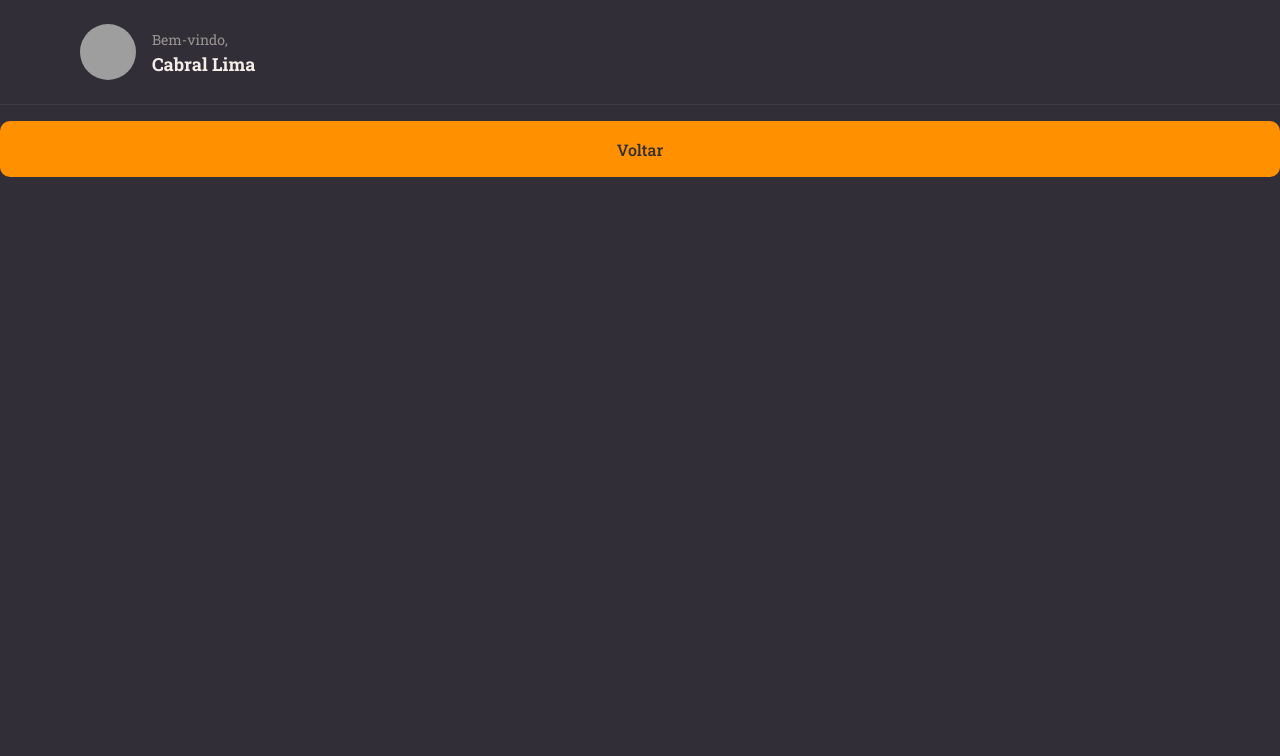
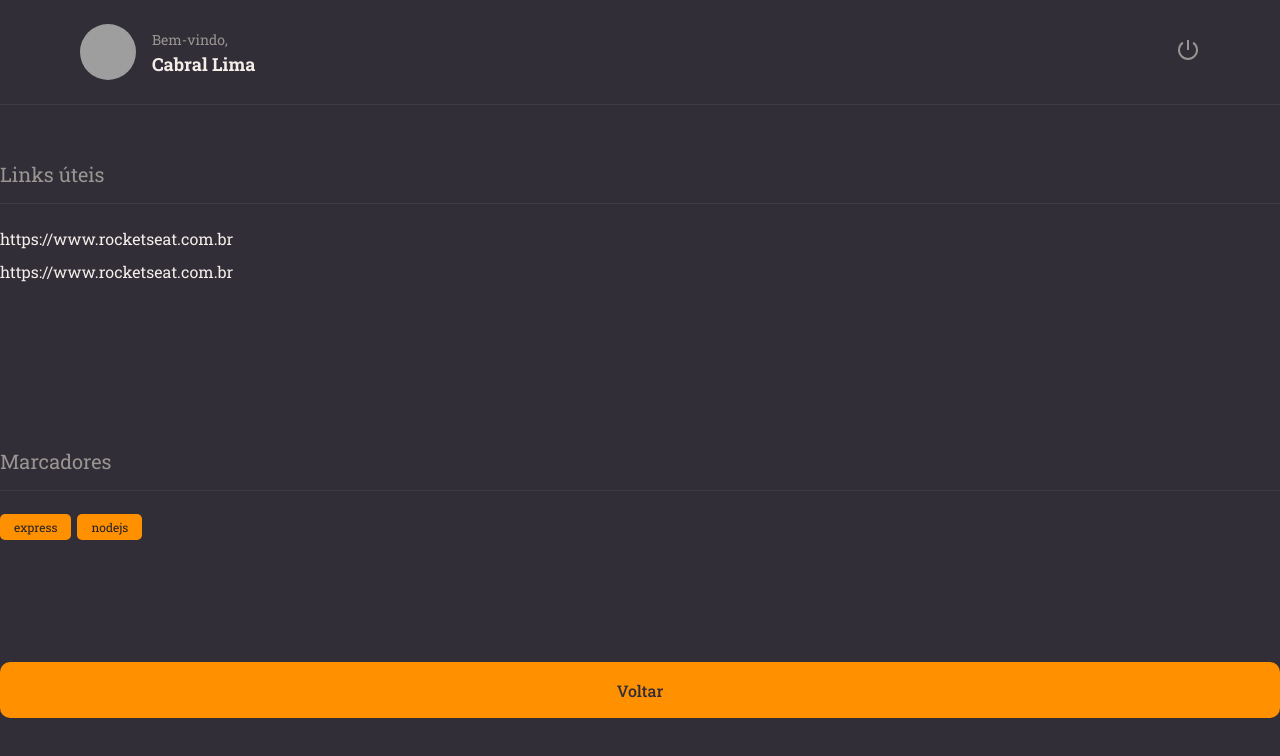
Before and after one commit to cabrallimaneto/rocketnotes, a React (Vite) app: page / in a window 1280 px wide. Shown: the top 756 px of the page. Built offline with nearby package versions, Linux system fonts and the light colour scheme; grey boxes are pictures that could not be loaded.

Commit message:
create components section, tag

```diff
--- a/package.json
+++ b/package.json
@@ -10,7 +10,9 @@
   },
   "dependencies": {
     "react": "^18.2.0",
-    "react-dom": "^18.2.0"
+    "react-dom": "^18.2.0",
+    "react-icons": "^4.7.1",
+    "styled-components": "^5.3.6"
   },
   "devDependencies": {
     "@types/react": "^18.0.27",
--- a/src/components/Header/index.jsx
+++ b/src/components/Header/index.jsx
@@ -1,4 +1,6 @@
-import { Container, Profile } from "./styles";
+import { RiShutDownLine } from "react-icons/ri"
+
+import { Container, Profile, Logout } from "./styles";
 
 export function Header() {
 
@@ -12,7 +14,13 @@
           <strong>Cabral Lima</strong>
         </div>
       </Profile>
+      <Logout>
+
+        <RiShutDownLine />
+
+      </Logout>
+
     </Container>
-  )
+  );
 
 }
--- a/src/components/Header/styles.js
+++ b/src/components/Header/styles.js
@@ -57,3 +57,17 @@
   }
 
 `;
+
+export const Logout = styled.button`
+
+  border: none;
+  background: none;
+
+  > svg {
+
+    color: ${({ theme }) => theme.COLORS.GRAY_100};
+    font-size: 24px;
+
+  }
+
+`;
--- /dev/null
+++ b/src/components/Section/index.jsx
@@ -0,0 +1,16 @@
+import { Container } from "./styles";
+
+export function Section({ title, children }) {
+
+
+  return (
+    <Container>
+
+      <h2>{title}</h2>
+
+      {children}
+
+    </Container>
+  );
+
+}
--- /dev/null
+++ b/src/components/Section/styles.js
@@ -0,0 +1,22 @@
+import styled from "styled-components";
+
+export const Container = styled.section`
+
+  margin: 56px 0 28px;
+
+  > h2 {
+
+    border-bottom-width: 1px;
+    border-bottom-style: solid;
+    border-bottom-color: ${({ theme }) => theme.COLORS.BACKGROUND_700};
+
+    padding-bottom: 16px;
+    margin-bottom: 24px;
+
+    color: ${({ theme }) => theme.COLORS.GRAY_100};
+    font-size: 20px;
+    font-weight: 400;
+
+  }
+
+`;
--- /dev/null
+++ b/src/components/Tag/index.jsx
@@ -0,0 +1,12 @@
+import { Container} from "./styles";
+
+export function Tag({ title }){
+
+
+  return (
+    <Container>
+      {title}
+    </Container>
+  );
+
+}
--- /dev/null
+++ b/src/components/Tag/styles.js
@@ -0,0 +1,12 @@
+import styled from "styled-components";
+
+export const Container = styled.span`
+
+  font-size: 12px;
+  padding: 5px 14px;
+  border-radius: 5px;
+  margin-right: 6px;
+  color: ${({ theme }) => theme.COLORS.BACKGROUND_900};
+  background-color: ${({ theme }) => theme.COLORS.ORANGE};
+
+`;
--- a/src/pages/Details/index.jsx
+++ b/src/pages/Details/index.jsx
@@ -1,7 +1,9 @@
-import { Container } from "./styles"
+import { Container, Links } from "./styles"
 
 import { Button } from "../../components/Button"
 import { Header } from "../../components/Header";
+import { Section } from "../../components/Section";
+import { Tag } from "../../components/Tag";
 
 export function Details () {
 
@@ -9,6 +11,20 @@
     <Container >
       <Header />
 
+      <Section title="Links úteis" >
+        <Links>
+          <li><a href="#">https://www.rocketseat.com.br</a></li>
+          <li><a href="#">https://www.rocketseat.com.br</a></li>
+
+        </Links>
+      </Section>
+
+      <Section title="Marcadores" >
+        <Tag title="express"/>
+        <Tag title="nodejs"/>
+
+      </Section>
+
       <Button title="Voltar" />
     </Container>
   )
--- a/src/pages/Details/styles.js
+++ b/src/pages/Details/styles.js
@@ -13,3 +13,22 @@
 
 
 `;
+
+
+export const Links = styled.ul`
+
+  list-style: none;
+
+  > li {
+
+    margin-top: 12px;
+
+    a {
+
+      color: ${({ theme }) => theme.COLORS.WHITE};
+
+    }
+
+  }
+
+`
```
Also changed, not shown: src/main.jsx (+14 -14 lines), 1 other file (tests, documents, lock files or other folders).
